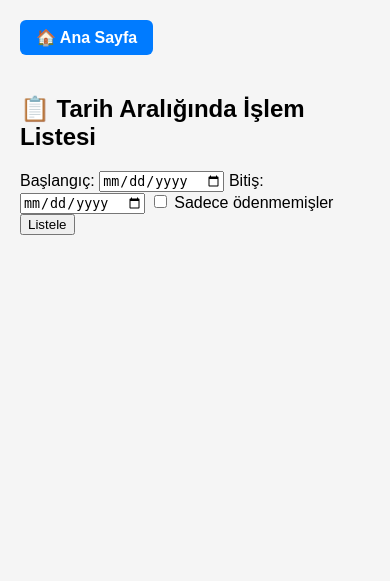
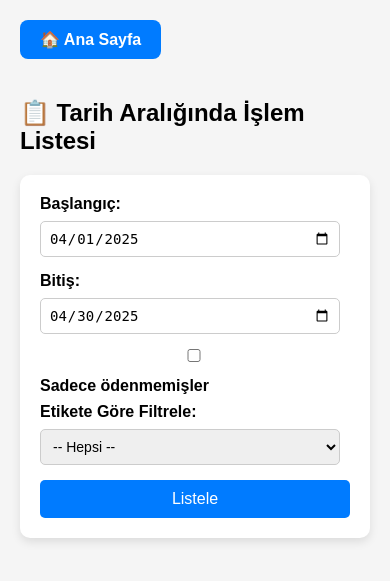
Before and after one commit to goredhell/gelir-gider-takibi, a PHP site: page /rapor_liste.php in a window 390 px wide. Shown: the top 581 px of the page. Run offline with PHP 8.4, Linux system fonts and the light colour scheme; the visitor is signed in with stand-in values (Sample User, id 1); tables that the repository leaves empty hold one stand-in row (values such as "Sample post").

Commit message:
etiket özelliği, css düzenleme, toplam değeler

```diff
--- a/assets/style.css
+++ b/assets/style.css
@@ -1,3 +1,4 @@
+/* Genel vücut düzeni */
 body {
     font-family: Arial, sans-serif;
     padding: 20px;
@@ -5,6 +6,7 @@ body {
     margin: 0;
 }
 
+/* Başlık stilini düzenle */
 h1 {
     text-align: center;
     margin-bottom: 40px;
@@ -12,6 +14,7 @@ h1 {
     font-size: 28px;
 }
 
+/* Menü düzeni */
 .menu-container {
     display: flex;
     flex-wrap: wrap;
@@ -96,22 +99,97 @@ h1 {
     }
 }
 
-
+/* Ödendi olan satırın arka planını yeşil yap */
 .odendi {
     background-color: #e0ffe0; /* Ödendi olan satır açık yeşil */
 }
 
-.anasayfa-button {
+/* Form düzeni */
+form {
+    max-width: 800px;
+    margin: 20px auto;
+    padding: 20px;
+    background-color: #ffffff;
+    border-radius: 10px;
+    box-shadow: 0 4px 10px rgba(0, 0, 0, 0.1);
+}
+
+form label {
+    font-weight: bold;
+    margin-right: 10px;
     display: inline-block;
-    margin-bottom: 20px;
-    padding: 8px 16px;
+    margin-bottom: 8px;
+}
+
+/* Form elemanlarının düzeni */
+form input,
+form select {
+    padding: 8px;
+    font-size: 14px;
+    width: 100%;
+    max-width: 300px;
+    border: 1px solid #ccc;
+    border-radius: 5px;
+    margin-bottom: 15px;
+}
+
+/* Submit butonunu stillendir */
+form button {
+    padding: 10px 15px;
+    font-size: 16px;
     background-color: #007bff;
     color: white;
-    text-decoration: none;
-    border-radius: 6px;
+    border: none;
+    border-radius: 5px;
+    cursor: pointer;
+}
+
+/* Butona hover efekti */
+form button:hover {
+    background-color: #0056b3;
+}
+
+/* Formun tüm elemanları mobilde dikey olarak sıralanacak */
+@media (max-width: 600px) {
+    form label,
+    form input,
+    form select,
+    form button {
+        width: 100%;
+        display: block;
+    }
+
+    form button {
+        margin-top: 10px;
+    }
+}
+
+/* Formdaki checkbox'ları hizalayalım */
+form input[type="checkbox"] {
+    margin-right: 8px;
+    vertical-align: middle;
+}
+
+/* Bilgilendirme mesajları için stil */
+p.alert-message {
+    color: red;
     font-weight: bold;
 }
 
-.anasayfa-button:hover {
-    background-color: #0056b3;
+/* Veritabanı tablosu düzeni */
+table {
+    width: 100%;
+    border-collapse: collapse;
+    margin-top: 20px;
 }
+
+table th, table td {
+    padding: 8px;
+    text-align: left;
+    border: 1px solid #ddd;
+}
+
+table th {
+    background-color: #f2f2f2;
+    font-weight: bold;
+}
--- a/rapor_liste.php
+++ b/rapor_liste.php
@@ -7,15 +7,41 @@
 
 <h2>📋 Tarih Aralığında İşlem Listesi</h2>
 
-<form method="GET">
-    Başlangıç: <input type="date" name="baslangic" required value="<?php echo $_GET['baslangic'] ?? ''; ?>">
-    Bitiş: <input type="date" name="bitis" required value="<?php echo $_GET['bitis'] ?? ''; ?>">
+<?php
+// Bu ayın başlangıç ve bitiş tarihlerini almak
+$today = date("Y-m-d");
+$first_day_of_month = date("Y-m-01"); // Bu ayın ilk günü
+$last_day_of_month = date("Y-m-t"); // Bu ayın son günü
+?>
+
+<form method="GET" action="rapor_liste.php">
+    <label for="baslangic">Başlangıç:</label>
+    <input type="date" name="baslangic" required value="<?php echo $_GET['baslangic'] ?? $first_day_of_month; ?>">
+
+    <label for="bitis">Bitiş:</label>
+    <input type="date" name="bitis" required value="<?php echo $_GET['bitis'] ?? $last_day_of_month; ?>">
+
     <label>
         <input type="checkbox" name="sadece_odenmemisler" value="1" <?php if (isset($_GET['sadece_odenmemisler'])) echo 'checked'; ?>>
         Sadece ödenmemişler
     </label>
+
+    <label for="etiket">Etikete Göre Filtrele:</label>
+    <select name="etiket" id="etiket">
+        <option value="">-- Hepsi --</option>
+        <?php
+        $etiketler = $pdo->query("SELECT DISTINCT etiket FROM islemler WHERE etiket IS NOT NULL")->fetchAll();
+        foreach ($etiketler as $etiket) {
+            $secili = (isset($_GET['etiket']) && $_GET['etiket'] == $etiket['etiket']) ? 'selected' : '';
+            echo "<option value='" . htmlspecialchars($etiket['etiket']) . "' $secili>" . htmlspecialchars($etiket['etiket']) . "</option>";
+        }
+        ?>
+    </select>
+
     <button type="submit">Listele</button>
 </form>
+
+
 
 <?php
 if (isset($_GET['baslangic']) && isset($_GET['bitis'])) {
@@ -26,18 +52,29 @@ if (isset($_GET['baslangic']) && isset($_GET['bitis'])) {
         $sql .= " AND odendi = 0";
     }
 
+    if (!empty($_GET['etiket'])) {
+        $sql .= " AND etiket = ?";
+        $params[] = $_GET['etiket'];
+    }
+
     $sql .= " ORDER BY tarih ASC";
 
     $stmt = $pdo->prepare($sql);
     $stmt->execute($params);
 
-    // Küçük Bonus: Eğer filtre aktifse uyarı mesajı göster
+    // Bonus mesajlar
     if (isset($_GET['sadece_odenmemisler'])) {
         echo "<p style='color:red; font-weight:bold;'>❗ Şu anda sadece ÖDENMEMİŞ kayıtlar listeleniyor.</p>";
     }
+    if (!empty($_GET['etiket'])) {
+        echo "<p style='color:blue; font-weight:bold;'>🔎 Etiket filtresi aktif: " . htmlspecialchars($_GET['etiket']) . "</p>";
+    }
 
     echo "<table border='1' cellpadding='5' cellspacing='0'>";
-    echo "<tr><th>Ödendi</th><th>Tarih</th><th>Tutar</th><th>Açıklama</th></tr>";
+    echo "<tr><th>Ödendi</th><th>Tarih</th><th>Tutar</th><th>Açıklama</th><th>Etiket</th><th>SİL!</th></tr>";
+
+    $total_income = 0;
+    $total_expense = 0;
 
     while ($row = $stmt->fetch()) {
         $checked = $row['odendi'] ? 'checked' : '';
@@ -48,11 +85,27 @@ if (isset($_GET['baslangic']) && isset($_GET['bitis'])) {
         echo "<td>{$row['tarih']}</td>";
         echo "<td>{$row['miktar']} ₺</td>";
         echo "<td>{$row['aciklama']}</td>";
-        echo "</tr>";
+        echo "<td>" . htmlspecialchars($row['etiket']) . "</td>";
+		echo "<td><a href='delete.php?id={$row['id']}' onclick='return confirm(\"Bu kaydı silmek istediğinize emin misiniz?\")' style='color:red;'>🗑️ Sil</a></td>";
+		echo "</tr>";
+
+        // Toplamları ekle
+        if ($row['miktar'] > 0) {
+            $total_income += $row['miktar'];
+        } elseif ($row['miktar'] < 0) {
+            $total_expense += $row['miktar'];
+        }
     }
+
     echo "</table>";
+
+    echo "<br><div style='font-size:18px; font-weight:bold;'>";
+    echo "💰 Toplam Gelir: <span style='color:green;'>" . number_format($total_income, 2, ',', '.') . " ₺</span><br>";
+    echo "💸 Toplam Gider: <span style='color:red;'>" . number_format(abs($total_expense), 2, ',', '.') . " ₺</span>";
+    echo "</div>";
 }
 ?>
+
 
 <script>
 // Checkbox değişince veritabanına kaydet
--- a/sql/db.sql
+++ b/sql/db.sql
@@ -9,3 +9,5 @@ CREATE TABLE IF NOT EXISTS islemler (
 );
 
 ALTER TABLE islemler ADD COLUMN odendi TINYINT(1) DEFAULT 0;
+
+ALTER TABLE islemler ADD COLUMN etiket VARCHAR(100) DEFAULT NULL;
```
Also changed, not shown: delete.php (added, +13 -0 lines), kayit_ekle.php (+15 -5 lines).
